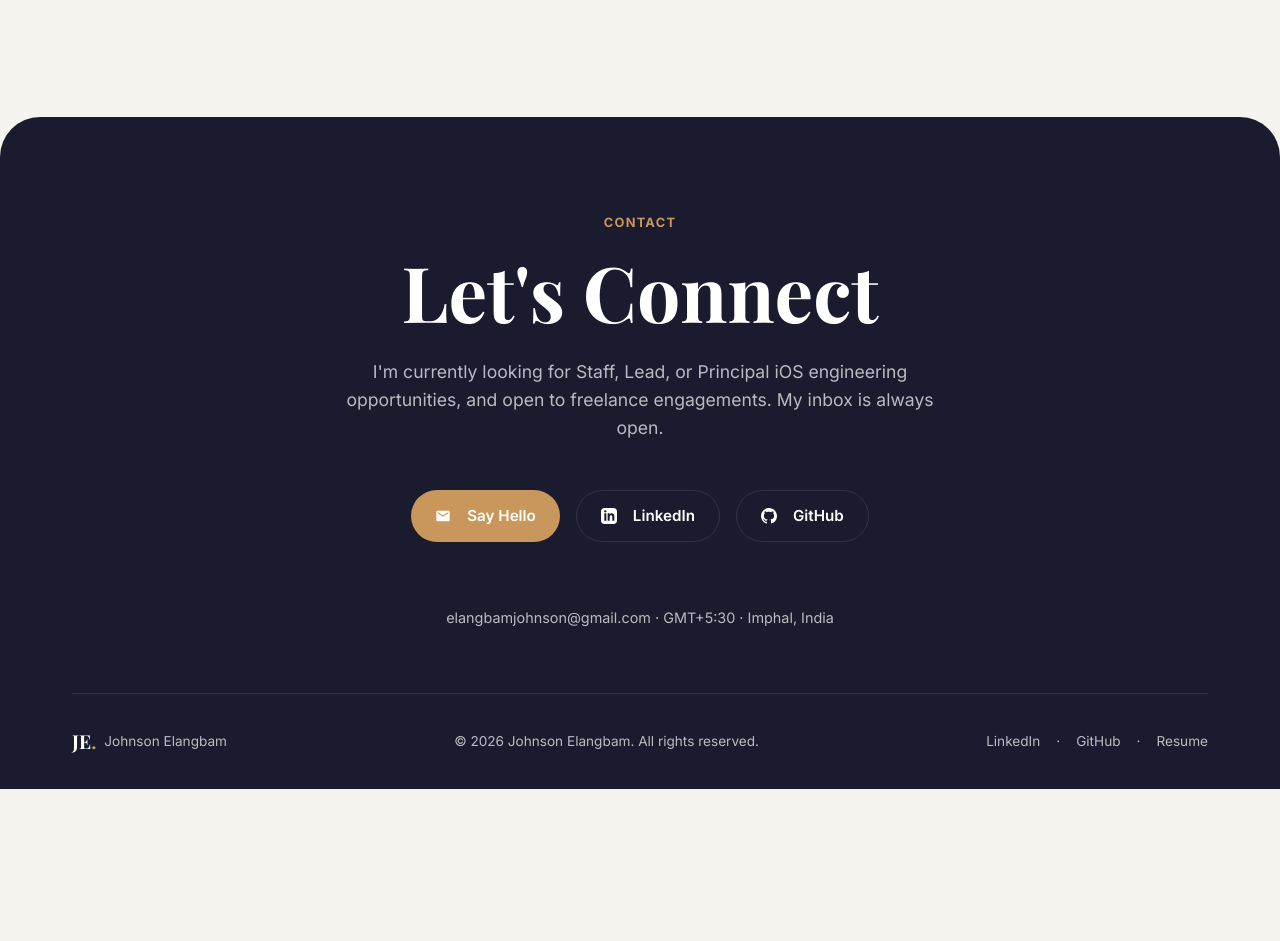
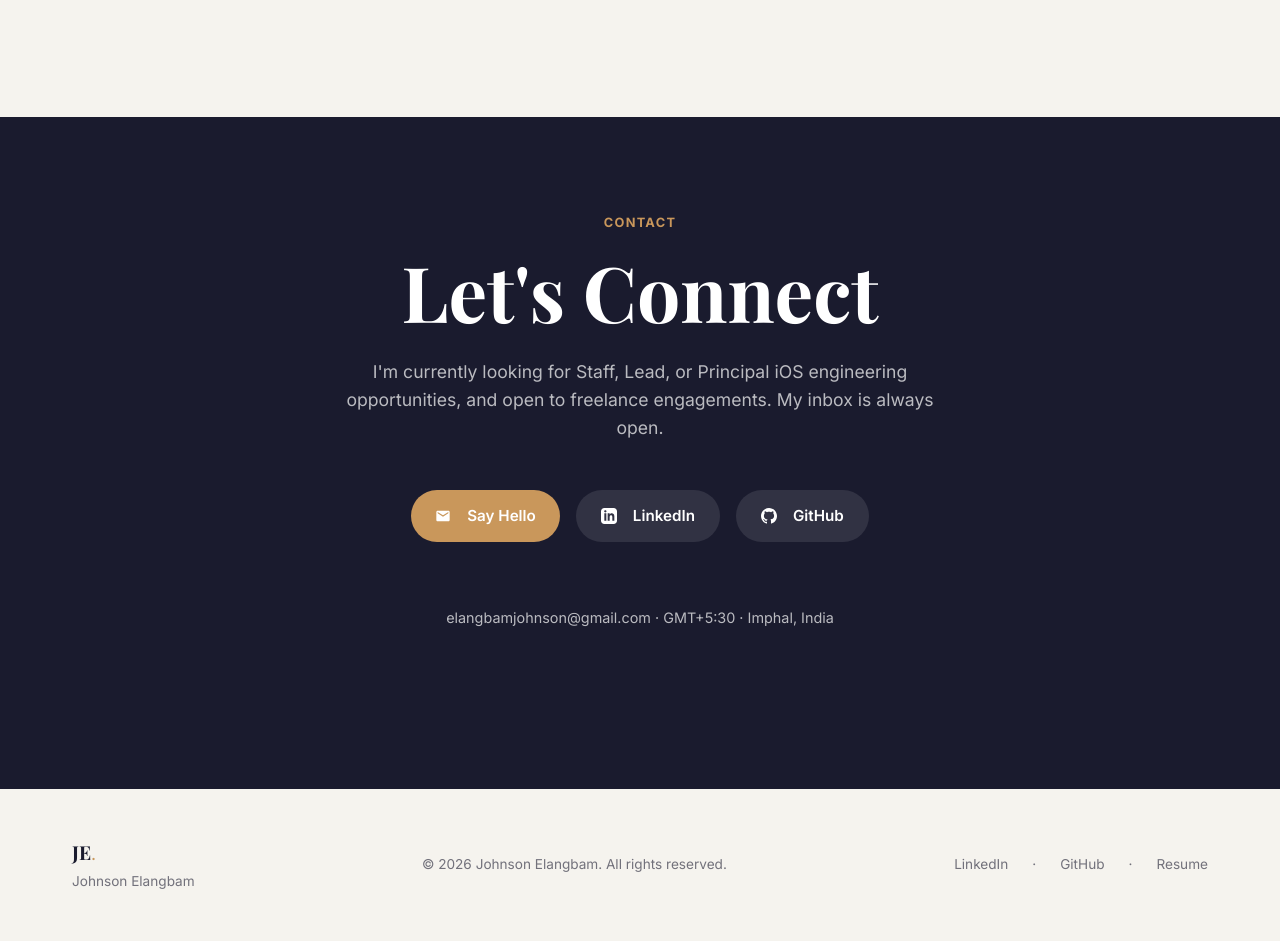
Before and after one commit to elangbamjohnson/elangbamjohnson.github.io, a plain HTML site: page index.html in a window 1280 px wide. Shown: the part 7373-8314 px from the top of the page. Before the commit the page ends 8162 px from the top, so only its background shows below. Drawn offline with nearby package versions, Linux system fonts and the light colour scheme; a web font is replaced by a local one.

Commit message:
Update footer design to detach bottom section and remove border radius

```diff
--- a/assets/css/styles.css
+++ b/assets/css/styles.css
@@ -171,12 +171,12 @@ h1, h2, h3, h4, h5, h6 {
 }
 
 .btn--outline-dark {
-    background-color: transparent;
+    background-color: rgba(255, 255, 255, 0.1);
     color: var(--white);
-    border: 1px solid var(--border-dark);
+    border: 1px solid transparent;
 }
 .btn--outline-dark:hover {
-    background-color: rgba(255, 255, 255, 0.05);
+    background-color: rgba(255, 255, 255, 0.15);
 }
 
 .tag-pill {
@@ -839,8 +839,7 @@ details[open] .faq-icon {
 .footer-band {
     background-color: var(--navy);
     color: var(--text-light);
-    border-radius: var(--radius-xl) var(--radius-xl) 0 0;
-    padding: 6rem 2rem 2rem;
+    padding: 6rem 2rem;
     text-align: center;
 }
 .footer-band .section-label {
@@ -874,30 +873,38 @@ details[open] .faq-icon {
     display: flex;
     justify-content: space-between;
     align-items: center;
-    padding-top: 2rem;
-    border-top: 1px solid var(--border-dark);
+    padding: 3rem 2rem;
     font-size: 0.85rem;
-    color: var(--text-light-muted);
+    color: var(--text-muted);
 }
 .footer-logo {
     display: flex;
-    align-items: center;
-    gap: 0.5rem;
+    flex-direction: column;
+    align-items: flex-start;
+    gap: 0.2rem;
 }
 .footer-logo strong {
     font-family: var(--font-serif);
     font-size: 1.2rem;
-    color: var(--white);
+    color: var(--navy);
 }
 .footer-logo strong span {
     color: var(--gold);
 }
+.footer-logo span {
+    font-family: var(--font-sans);
+    font-size: 0.85rem;
+    color: var(--text-muted);
+}
 .footer-links {
     display: flex;
-    gap: 1rem;
+    gap: 1.5rem;
+}
+.footer-links a {
+    color: var(--text-muted);
 }
 .footer-links a:hover {
-    color: var(--white);
+    color: var(--navy);
 }
 
 /* ==========================================================================
--- a/index.html
+++ b/index.html
@@ -464,8 +464,8 @@
         </section>
     </main>
 
-    <!-- Footer / Contact -->
-    <footer id="contact" class="footer-band">
+    <!-- Contact Band -->
+    <section id="contact" class="footer-band">
         <div class="container">
             <span class="section-label">CONTACT</span>
             <h2 class="footer-title">Let's Connect</h2>
@@ -491,18 +491,20 @@
             <div class="footer-info">
                 elangbamjohnson@gmail.com &middot; GMT+5:30 &middot; Imphal, India
             </div>
+        </div>
+    </section>
 
-            <div class="footer-bottom">
+    <!-- Footer Bottom -->
+    <footer class="footer-bottom container">
         <div class="footer-logo">
-                    <strong>JE<span>.</span></strong> Johnson Elangbam
+            <strong>JE<span>.</span></strong>
+            <span>Johnson Elangbam</span>
         </div>
         <div>&copy; 2026 Johnson Elangbam. All rights reserved.</div>
         <div class="footer-links">
             <a href="https://linkedin.com/in/elangbamjohnson" target="_blank" rel="noopener noreferrer">LinkedIn</a> &middot;
             <a href="https://github.com/elangbamjohnson" target="_blank" rel="noopener noreferrer">GitHub</a> &middot;
             <a href="assets/resume/Johnson_Elangbam_Resume_July_30_2026.pdf" target="_blank" rel="noopener noreferrer">Resume</a>
-                </div>
-            </div>
         </div>
     </footer>
 
```
Lines whose indentation alone changed are shown as unchanged.
